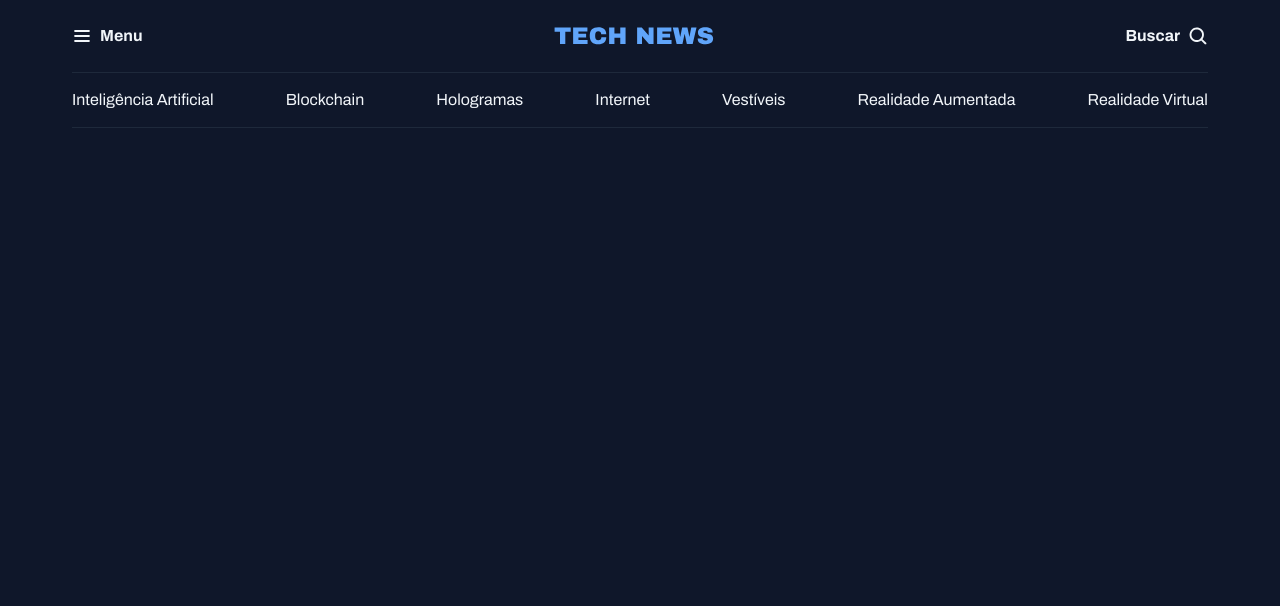
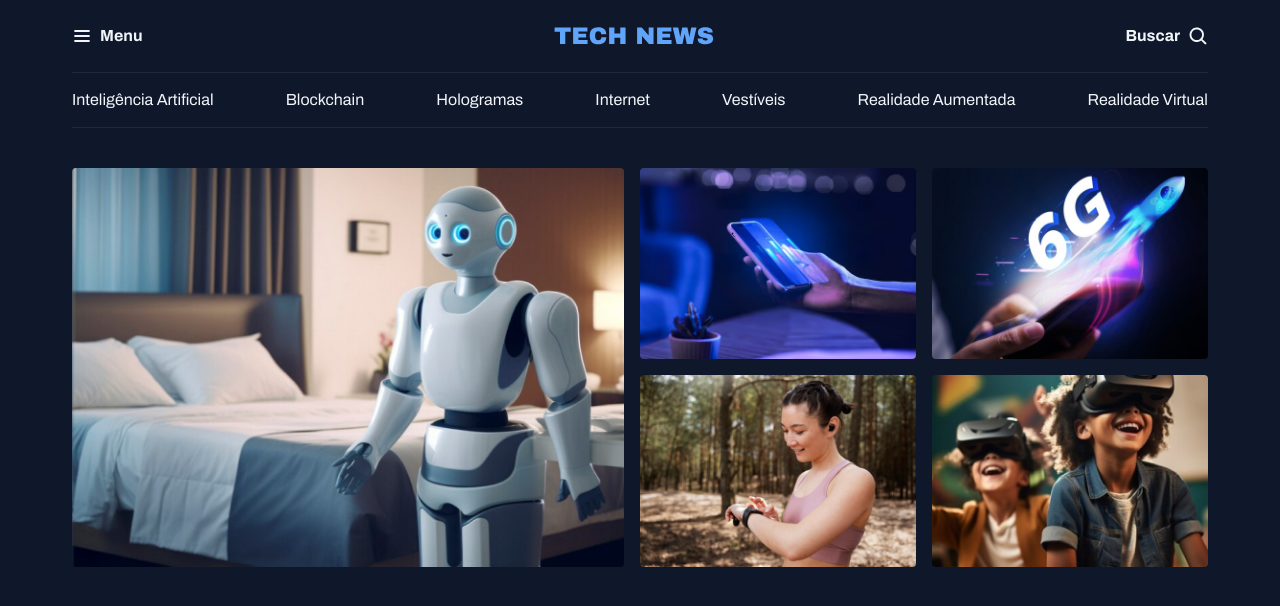
Before and after one commit to OzelinoRebelo/Projeto-Portal-de-Noticias, a plain HTML site: page index.html in a window 1280 px wide. Drawn offline with Linux system fonts and the light colour scheme.

Commit message:
seção destaques

```diff
--- a/index.html
+++ b/index.html
@@ -42,5 +42,20 @@
       <a href="#">Realidade  Virtual</a>
     </nav>
   </header>
+
+  <main class="grid container">
+    <section id="featured" class="grid grid-flow-col gap-16">
+      <div>
+        <img src="assets/images/Image 01.png" alt="Imagem 1">
+      </div>
+
+      <div class="grid grid-col2 gap-16">
+        <img src="assets/images/Image 02.png" alt="">
+        <img src="assets/images/Image 03.png" alt="">
+        <img src="assets/images/Image 04.png" alt="">
+        <img src="assets/images/Image 05.png" alt="">
+      </div>
+    </section>
+  </main>
 </body>
 </html>
--- a/styles/global.css
+++ b/styles/global.css
@@ -41,13 +41,8 @@
   font: inherit;
 }
 
-/* utility-first */
-.grid {
-  display: grid;
-}
-
-.grid-flow-col {
-  grid-auto-flow: column;
+img {
+  max-width: 100%;
 }
 
 .container {
@@ -55,3 +50,7 @@
   padding-inline: 32px;
   margin-inline: auto;
 }
+
+main {
+  margin-top: 40px;
+}
--- a/styles/index.css
+++ b/styles/index.css
@@ -1,2 +1,4 @@
 @import url(global.css);
+@import url(utility.css);
 @import url(header.css);
+@import url(section.css);
--- /dev/null
+++ b/styles/section.css
@@ -0,0 +1,7 @@
+#featured {
+  img {
+    height: 100%;
+    object-fit: cover;
+    border-radius: 4px;
+}
+}
--- /dev/null
+++ b/styles/utility.css
@@ -0,0 +1,16 @@
+/* utility-first */
+.grid {
+  display: grid;
+}
+
+.grid-flow-col {
+  grid-auto-flow: column;
+}
+
+.grid-col2 {
+  grid-template-columns: 1fr 1fr;
+}
+
+.gap-16 {
+  gap: 16px;
+}
```
